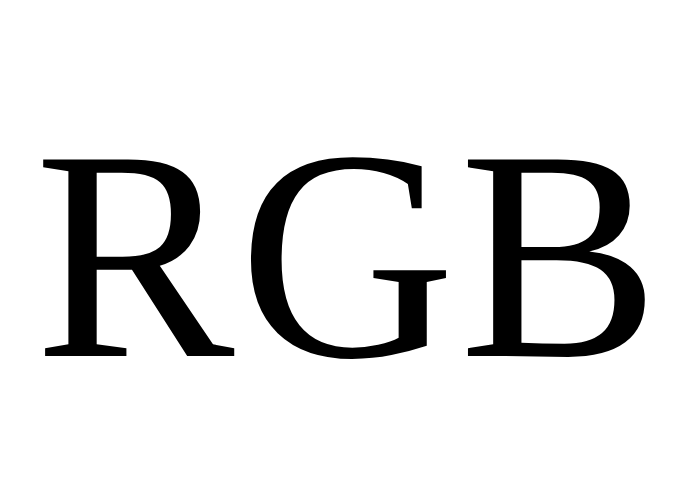
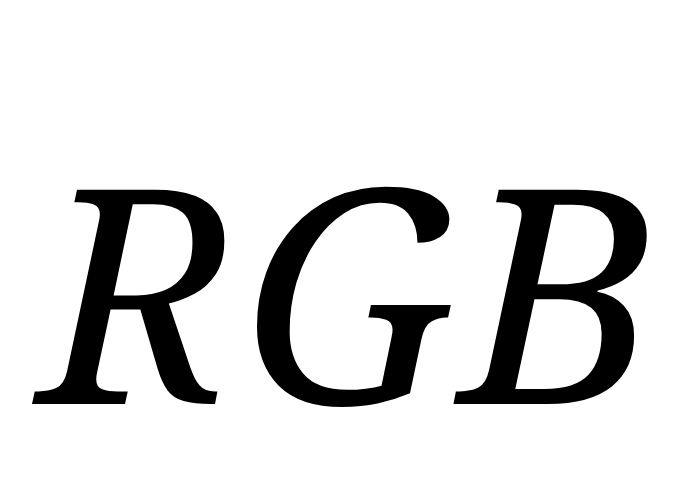
Before and after one commit to saurabhagarwal8/RGB, a plain HTML site: page index.html in a window 1280 px wide. Shown: the whole page, without its empty margins (293-971 px from the left). Drawn offline with Linux system fonts and the light colour scheme.

Commit message:
font changed

```diff
--- a/style.css
+++ b/style.css
@@ -1,6 +1,8 @@
 body{
     text-align: center;
     vertical-align: middle;
+    font-family: Cambria, Cochin, Georgia, Times, 'Times New Roman', serif;
+    font-style: italic;
   }
 #rgb{
     padding-top: 75px;
```
